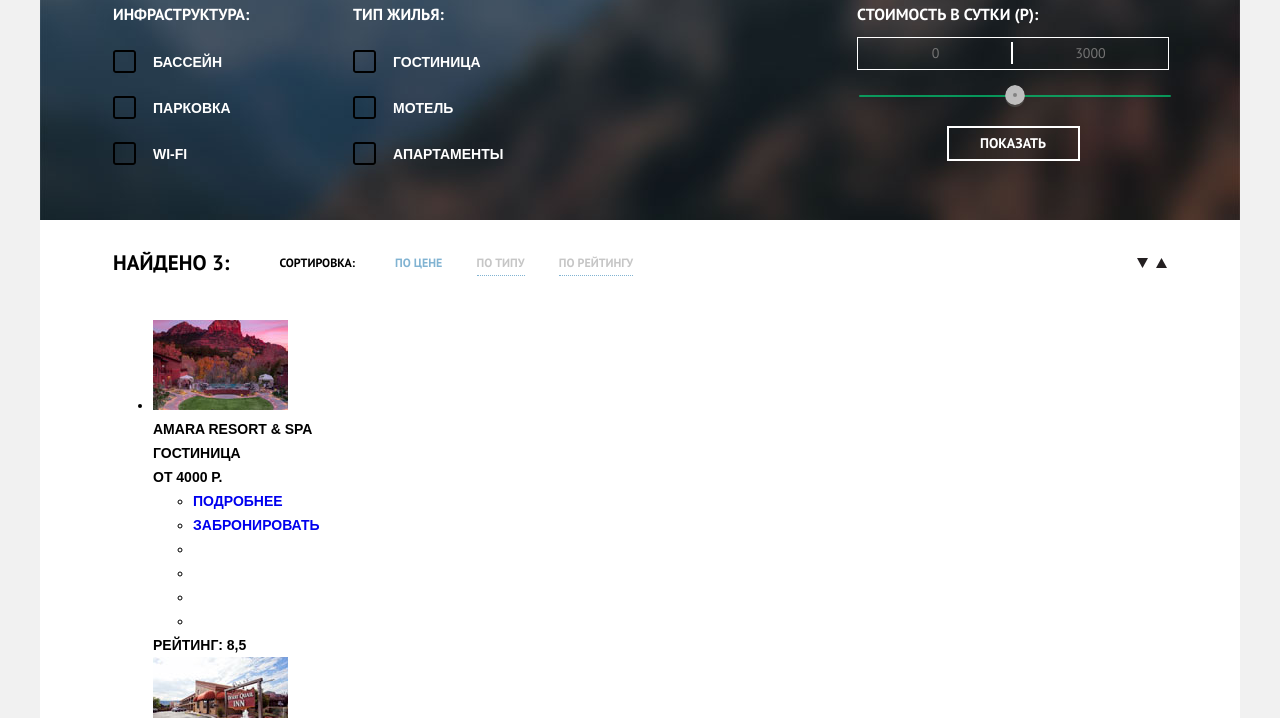
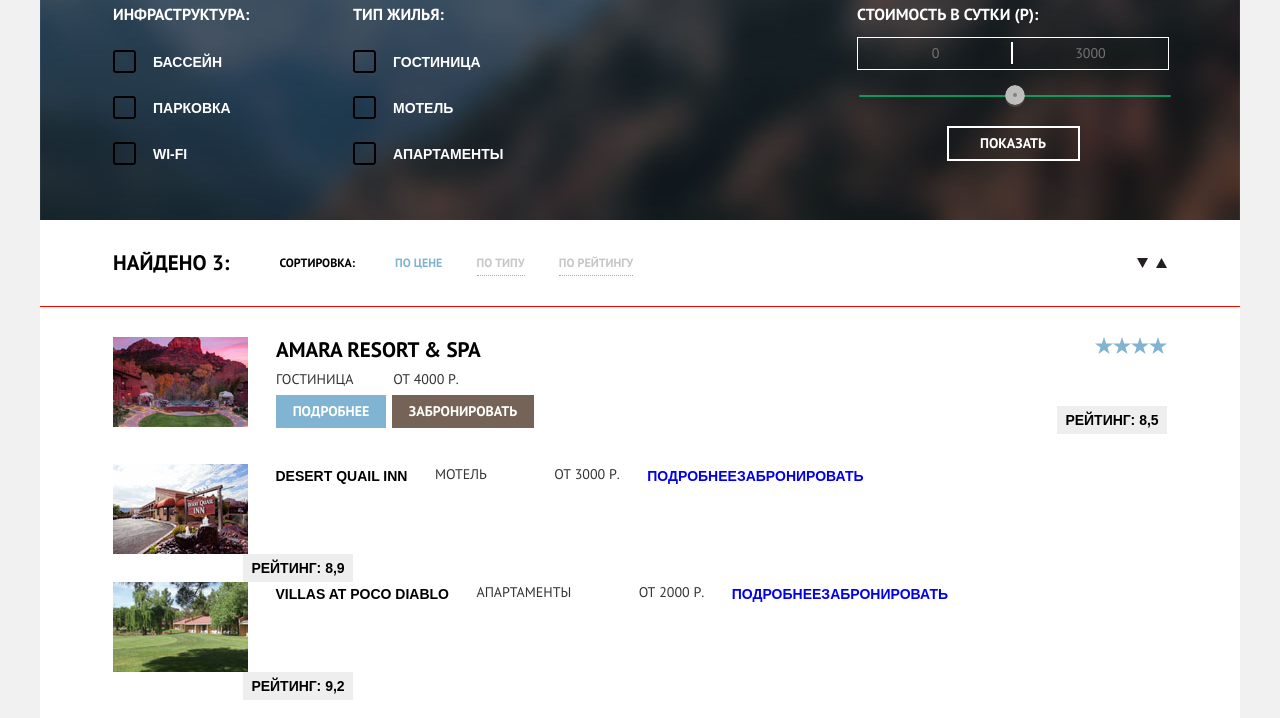
Before and after one commit to Khebnev/Sedona, a plain HTML site: page sedona-hotels.html in a window 1280 px wide. Shown: the part 82-800 px from the top of the page. Drawn offline with Linux system fonts and the light colour scheme.

Commit message:
Добавил стили для гостиницы Amara и добавил линию

```diff
--- a/css/style.css
+++ b/css/style.css
@@ -1288,7 +1288,7 @@ img {
     width: 10px;
     height: 10px;
 */
-}
+/*}*/
 
 
 /*
@@ -1315,3 +1315,168 @@ img {
     left: 10px;
 }
 */
+
+
+.line {
+    height: 1px;
+    width: 1200px;
+    margin: 0 -73px;
+    background-color: red;
+}
+
+.hotel-list {
+    list-style: none;
+    margin: 0;
+    padding: 0;
+    display: flex;
+    flex-basis: 1056px;
+    flex-wrap: wrap;
+    justify-content: space-between;
+}
+/*
+.hotel-list li{
+    display: flex;
+    flex-basis: 1056px;
+    flex-wrap: wrap;
+    justify-content: space-between;
+}
+*/
+
+.hotel-block__container {
+    display: flex;
+    flex-basis: 1056px;
+    flex-wrap: wrap;
+    justify-content: space-between;
+    padding: 30px 0;
+}
+
+.hotel__name {
+    display: flex;
+    flex-basis: 528px;
+    flex-wrap: wrap;
+    justify-content: space-between;
+}
+.hotel__img {
+    display: flex;
+
+    flex-wrap: wrap;
+/*    margin-right: 30px;*/
+    width: 164px;
+}
+.hotel__img img{
+    display: block;
+}
+
+.hotel-info {
+    display: flex;
+
+    flex-wrap: wrap;
+    flex-basis: 365px;
+}
+
+
+
+.hotel-info h2{
+    padding: 0;
+    margin: 0;
+    width: 365px;
+    display: block;
+
+    font-family: 'PT Sans', sans-serif;
+    font-size: 21px;
+    line-height: 26px;
+    font-weight: 700;
+}
+
+
+.hotel-list__type {
+/*    width: 77px;*/
+        font-family: 'PT Sans', sans-serif;
+    font-size: 14px;
+    line-height: 21px;
+    font-weight: 400;
+    color: #333333;
+    display: block;
+    margin-right: 40px;
+}
+
+
+
+.hotel-list__price {
+    display: block;
+
+    font-family: 'PT Sans', sans-serif;
+    font-size: 14px;
+    line-height: 21px;
+    font-weight: 400;
+    color: #333333;
+/*    width: 76px;*/
+}
+
+.hotel__button a{
+    background-color:
+}
+
+.hotel__buttons {
+    list-style: none;
+    margin: 0;
+    padding: 0;
+    display: flex;
+    flex-wrap: wrap;
+}
+
+.hotel__buttons .hotel__button {
+    font-family: 'PT Sans', sans-serif;
+    font-size: 14px;
+    line-height: 21px;
+    font-weight: 700;
+    text-align: center;
+}
+.hotel__button a {
+    font-family: 'PT Sans', sans-serif;
+    font-size: 14px;
+    line-height: 21px;
+    font-weight: 700;
+    color: #fff;
+}
+.hotel__buttons .hotel__button_details {
+    background-color: #81b3d2;
+    padding: 6px 0;
+    width: 110px;
+    margin-right: 6px;
+}
+.hotel__buttons .hotel__button_reservation {
+    background-color: #766357;
+    padding: 6px 0;
+    width: 142px;;
+}
+
+
+
+.hotel__rating {
+    display: flex;
+    flex-direction: column;
+    flex-basis: 240px;
+    align-items: flex-end;
+    justify-content: space-between
+}
+
+.stars-list {
+    display: flex;
+    flex-wrap: wrap;
+    list-style: none;
+    margin: 0;
+    padding: 0;
+}
+
+.rating-points {
+    display: flex;
+    align-items: center;
+    justify-content: center;
+    width: 110px;
+    height: 28px;
+/*    margin-top: 40px;*/
+
+    text-align: center;
+    background-color: #eee;
+}
--- a/sedona-hotels.html
+++ b/sedona-hotels.html
@@ -137,34 +137,40 @@
                     </ul>
                 </div>
             </section>
+            <div class="line container"></div>
             <section class="hotels-list">
                 <h1 class="visually-hidden">Список отолей</h1>
                 <ul class="hotel-list">
-                    <li>
+                    <li class="hotel-block__container">
                         <div class="hotel__name">
+                            <div class="hotel-img">
                                 <img src="img/hotel-amara-img.jpg" alt="Amara resort & spa">
-                            <div class="hotel-list__title">
+                            </div>
+                            <div class="hotel-info">
+                                <h2 class="hotel-list__title .title">
                                     Amara Resort &#38; Spa
-                            </div>
-                            <div class="hotel-list__type">
+                                </h2>
+                                <div class="hotel-list__type type">
                                     Гостиница
                                 </div>
-                            <div class="hotel-list__price">
+                                <div class="hotel-list__price price">
                                     От 4000 Р.
                                 </div>
+
                                 <div class="hotel-list__button_container">
                                     <ul class="hotel__buttons">
-                                    <li><a href="#">Подробнее</a></li>
-                                    <li><a href="#">Забронировать</a></li>
+                                        <li class="hotel__button  hotel__button_details"><a href="#">Подробнее</a></li>
+                                        <li class="hotel__button hotel__button_reservation"><a href="#">Забронировать</a></li>
                                     </ul>
+                                </div>
                             </div>
                         </div>
                         <div class="hotel__rating">
                             <ul class="stars-list">
-                                <li></li>
-                                <li></li>
-                                <li></li>
-                                <li></li>
+                                <li><img src="img/star.svg" alt="star"></li>
+                                <li><img src="img/star.svg" alt="star"></li>
+                                <li><img src="img/star.svg" alt="star"></li>
+                                <li><img src="img/star.svg" alt="star"></li>
                             </ul>
                             <div class="rating-points">
                                 Рейтинг: 8,5
```
Lines whose indentation alone changed are shown as unchanged.
